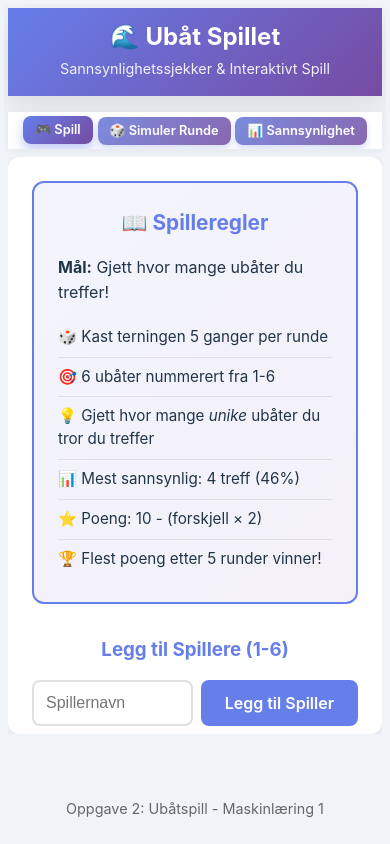
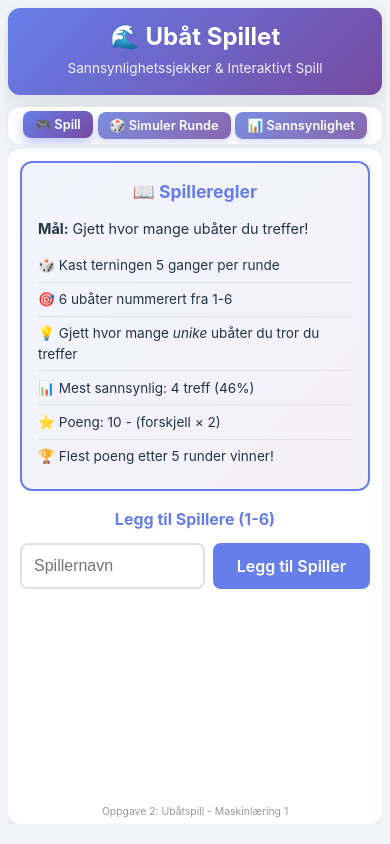
Before and after one commit to FredFraiche/AK-2, a React (Vite) app in the folder frontend/: page / in a window 390 px wide. Built offline with nearby package versions, Linux system fonts and the light colour scheme.

Commit message:
Remove large footer box: make it tiny bottom text, maximize screen space for all pages

```diff
--- a/frontend/src/App.css
+++ b/frontend/src/App.css
@@ -39,10 +39,12 @@ body {
   max-width: 1400px;
   margin: 0 auto;
   padding: 1rem;
+  padding-bottom: 1.5rem;
   display: flex;
   flex-direction: column;
   overflow: hidden;
   position: relative;
+  background-color: #f0f4f8;
 }
 
 .App {
@@ -51,9 +53,11 @@ body {
   height: 100%;
   margin: 0 auto;
   padding: 1rem;
+  padding-bottom: 0;
   display: flex;
   flex-direction: column;
   overflow: hidden;
+  position: relative;
 }
 
 main {
@@ -91,22 +95,22 @@ header p {
 
 .probability-checker {
   background: white;
-  padding: 1.5rem;
-  padding-bottom: 3rem; /* Prevent content cutoff at bottom */
+  padding: 1rem;
+  padding-bottom: 2rem;
   border-radius: 12px;
   box-shadow: 0 4px 20px rgba(0, 0, 0, 0.08);
   flex: 1;
   display: flex;
   flex-direction: column;
-  overflow-y: visible; /* Allow natural scrolling */
+  overflow-y: auto;
   overflow-x: hidden;
   min-height: 0;
   max-width: 100%;
 }
 
 .probability-checker h2 {
-  font-size: clamp(1.5rem, 3vw, 2rem);
-  margin-bottom: 1rem;
+  font-size: clamp(1.3rem, 3vw, 2rem);
+  margin-bottom: 0.75rem;
   color: #667eea;
   flex-shrink: 0;
 }
@@ -280,11 +284,17 @@ header p {
 }
 
 footer {
+  position: absolute;
+  bottom: 0.25rem;
+  left: 0;
+  right: 0;
   text-align: center;
-  margin-top: 3rem;
-  padding: 1rem;
-  color: #666;
-  font-size: 0.9rem;
+  padding: 0.25rem;
+  color: #999;
+  font-size: 0.7rem;
+  background: transparent;
+  z-index: 10;
+  pointer-events: none;
 }
 
 /* Tab Navigation */
@@ -1135,6 +1145,7 @@ footer {
 
   #root {
     padding: 0.25rem;
+    padding-bottom: 1.25rem;
     height: 100vh;
     height: 100dvh;
     max-width: 100vw;
@@ -1145,12 +1156,19 @@ footer {
 
   .App {
     padding: 0.25rem;
+    padding-bottom: 0;
     height: 100%;
     max-width: 100%;
     box-sizing: border-box;
     overflow: hidden;
   }
 
+  footer {
+    font-size: 0.65rem;
+    bottom: 0.15rem;
+    padding: 0.15rem;
+  }
+
   .tab-nav {
     padding: 0.3rem;
     margin-bottom: 0.3rem;
@@ -1162,20 +1180,66 @@ footer {
     font-size: 0.8rem;
   }
 
+  header {
+    margin-bottom: 0.75rem;
+    padding: 1rem;
+    border-radius: 12px;
+  }
+
+  header h1 {
+    font-size: 1.5rem;
+  }
+
+  header p {
+    font-size: 0.85rem;
+  }
+
   .game-play {
     padding: 0.5rem;
     height: 100%;
     overflow: hidden;
   }
 
+  .game-play.landing-page {
+    overflow-y: auto;
+    padding: 0.75rem;
+    padding-bottom: 1.5rem;
+  }
+
   .game-play h2 {
     font-size: 1.1rem;
     margin-bottom: 0.3rem;
   }
 
+  .game-rules {
+    padding: 1rem;
+    margin-bottom: 1rem;
+  }
+
+  .game-rules h3 {
+    font-size: 1.1rem;
+    margin-bottom: 0.75rem;
+  }
+
+  .rules-content p {
+    font-size: 0.9rem;
+    margin-bottom: 0.5rem;
+  }
+
+  .rules-content li {
+    font-size: 0.85rem;
+    padding: 0.4rem 0;
+  }
+
+  .player-setup h3 {
+    font-size: 1rem;
+    margin-bottom: 0.75rem;
+  }
+
   .round-results {
     height: 100%;
     overflow-y: auto;
+    padding-bottom: 1rem;
   }
 
   .final-board {
@@ -1269,46 +1333,53 @@ footer {
   }
 
   .probability-checker {
-    padding: 1rem;
-    overflow-y: visible;
+    padding: 0.5rem;
+    padding-bottom: 1.5rem;
+    overflow-y: auto;
+  }
+
+  .probability-checker h2 {
+    font-size: 1.1rem;
+    margin-bottom: 0.5rem;
+  }
+
+  .input-section {
+    padding: 0.75rem;
+    gap: 0.5rem;
+    margin-bottom: 1rem;
+  }
+
+  .stats-grid {
+    gap: 0.5rem;
+    margin-bottom: 1rem;
+  }
+
+  .stat-card {
+    padding: 0.75rem;
+  }
+
+  .game-simulator {
+    padding: 0.5rem;
+    overflow: hidden;
+    height: 100%;
+  }
+
+  .game-simulator h2 {
+    font-size: 1.1rem;
+    margin-bottom: 0.5rem;
+  }
+
+  .simulator-content {
+    max-width: 100%;
     overflow-x: hidden;
-  }
-
-  .game-simulator,
-  .game-play {
-    padding: 1rem;
-    overflow-y: visible;
-    overflow-x: hidden;
-  }
-
-  .simulator-content,
+    height: 100%;
+    display: flex;
+    flex-direction: column;
+  }
+
   .sim-result {
     max-width: 100%;
     overflow-x: hidden;
-  }
-
-  header {
-    margin-bottom: 1rem;
-    padding: 1rem;
-    border-radius: 0;
-  }
-
-  header h1 {
-    font-size: 1.5rem;
-  }
-
-  header p {
-    font-size: 0.9rem;
-  }
-
-  .tab-nav {
-    margin-bottom: 0.5rem;
-    border-radius: 0;
-  }
-
-  .tab-btn {
-    padding: 0.75rem 1rem;
-    font-size: 0.9rem;
   }
 
   .board-square {
```
